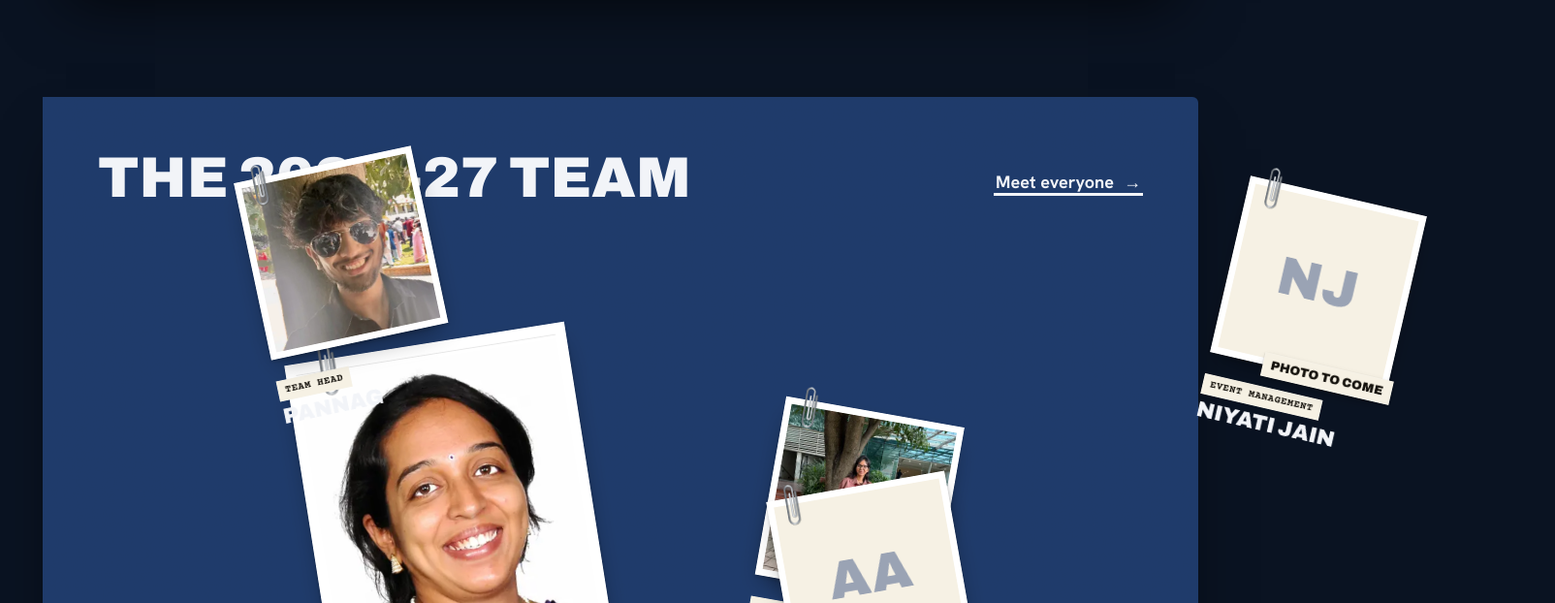
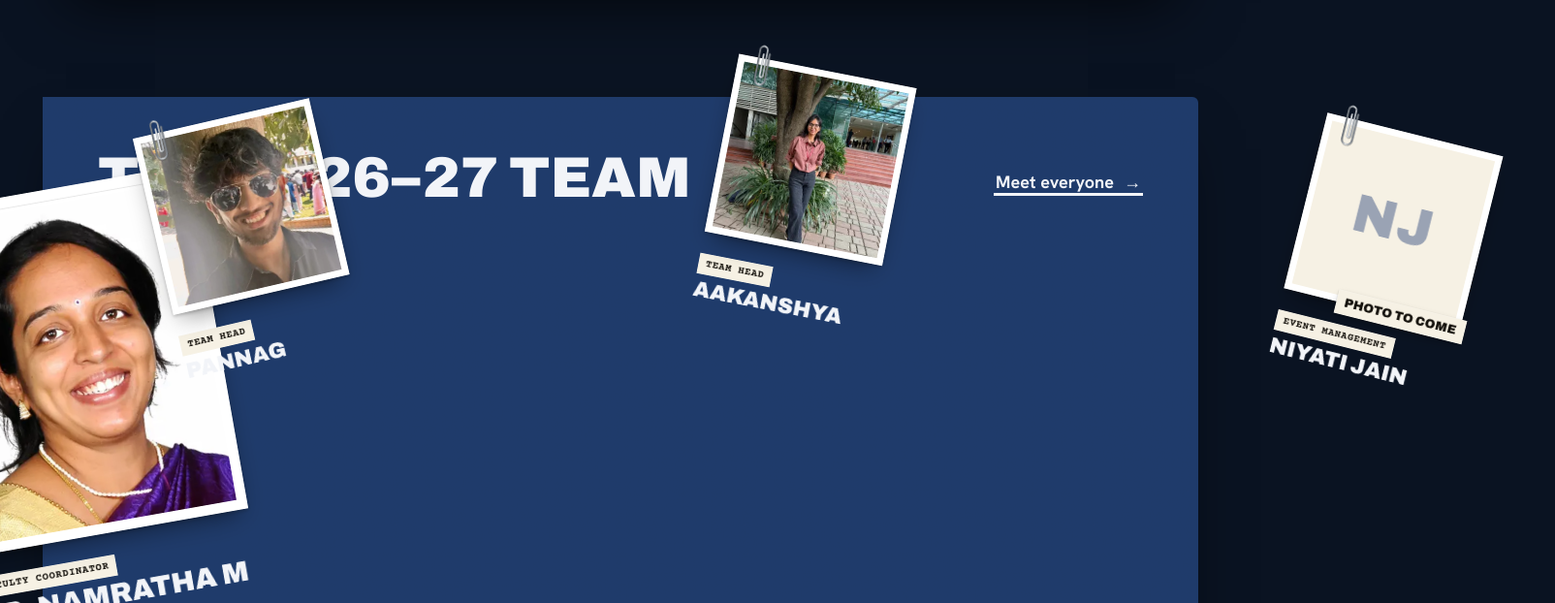
Before and after one commit to priyanshusharan-cmd/team-codelocked, an Astro site: page / in a window 1280 px wide. Shown: the part 2342-2964 px from the top of the page at 97% size, 1604 px wide, since content can reach past the window. Built offline with nearby package versions, Linux system fonts and the light colour scheme; Astro itself is replaced by a stand-in of ours.

Commit message:
Team scatter: spread in all directions, land later

```diff
--- a/src/components/TeamBoard.astro
+++ b/src/components/TeamBoard.astro
@@ -11,15 +11,15 @@ const { emails = false, animated = false } = Astro.props;
 
 // gentle offsets: [x vw, y vh, rotation deg]
 const drift: [number, number, number][] = [
-  [-18, -14, -12], [4, 18, 10], [22, -10, 13],
-  [-24, 10, 11], [6, -16, -10], [26, 14, -13],
-  [-20, -8, -11], [2, 16, 12], [24, -12, 14],
+  [-26, -20, -13], [0, -26, 11], [28, -18, 14],     // top row: up-left, up, up-right
+  [-32, 4, 12], [2, 24, -10], [32, 2, -14],         // middle: left, down, right
+  [-24, 26, -12], [-4, 30, 13], [26, 24, 15],       // bottom: down-left, down, down-right
 ];
 const headStyle = (i: number) =>
-  `--sx:${drift[i][0]}vw;--sy:${drift[i][1]}vh;--sr:${drift[i][2]}deg;--ss:0.86;--land:${34 + i * 3}%`;
+  `--sx:${drift[i][0]}vw;--sy:${drift[i][1]}vh;--sr:${drift[i][2]}deg;--ss:0.86;--land:${48 + i * 3}%`;
 ---
 <div class:list={['board', { animated }]}>
-  <div class="fac cell" data-team="All" style={animated ? '--sx:16vw;--sy:8vh;--sr:-9deg;--ss:0.88;--land:62%' : undefined}>
+  <div class="fac cell" data-team="All" style={animated ? '--sx:-14vw;--sy:-12vh;--sr:-10deg;--ss:0.88;--land:78%' : undefined}>
     <PersonFile name={faculty.name} role={faculty.role} photo={faculty.photo} size="lg" />
   </div>
   <div class="heads">
```
